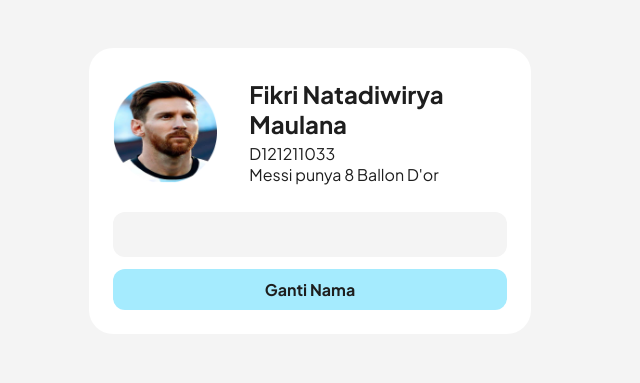
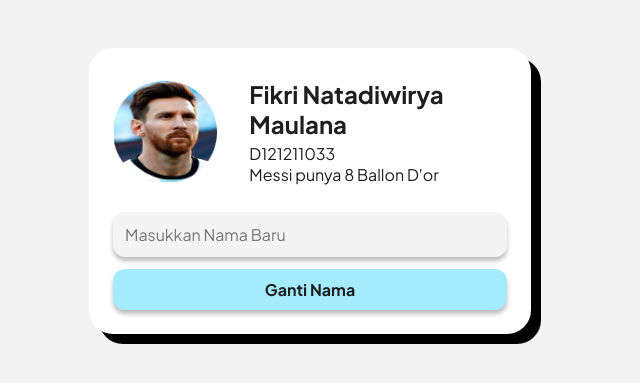
Before and after one commit to fikrim1109/banner-web23, a Next.js app: page / in a window 1280 px wide. Shown: the part 209-592 px from the top of the page, without its empty margins (330-970 px from the left). Built offline with nearby package versions, Linux system fonts and the light colour scheme.

Commit message:
feat : add placeholder and style

```diff
--- a/src/app/globals.css
+++ b/src/app/globals.css
@@ -62,6 +62,7 @@ p{
   flex-shrink: 0;
   background-color: white;
   border-radius: 24px;
+  box-shadow: 10px 10px ;
 }
 /* Header Container */
 .header-banner-wrapper{
@@ -92,6 +93,7 @@ input[type="text"] {
   color: #1E1E1E;
   margin-top: 10px;
   display: flex;
+  box-shadow: 0px 4px 4px rgba(0, 0, 0, 0.25);
 }
 
 .cta-button{
@@ -103,6 +105,7 @@ input[type="text"] {
   align-self: stretch;
   border-radius: 12px;
   background: #A5EBFE;
+  box-shadow: 0px 4px 4px rgba(0, 0, 0, 0.25);
 
 }
 .cta-button p{
--- a/src/app/page.js
+++ b/src/app/page.js
@@ -44,7 +44,10 @@ export default function Home() {
         <div className="cta-banner-wrapper">
           {/* Tombol CTA */}
           <div>
-            <input type="text" value={newNama} onChange={handleInputChange} />
+            <input type="text"
+              placeholder="Masukkan Nama Baru"
+             value={newNama}
+             onChange={handleInputChange} />
           </div>
           <div
             className="cta-button"
```
